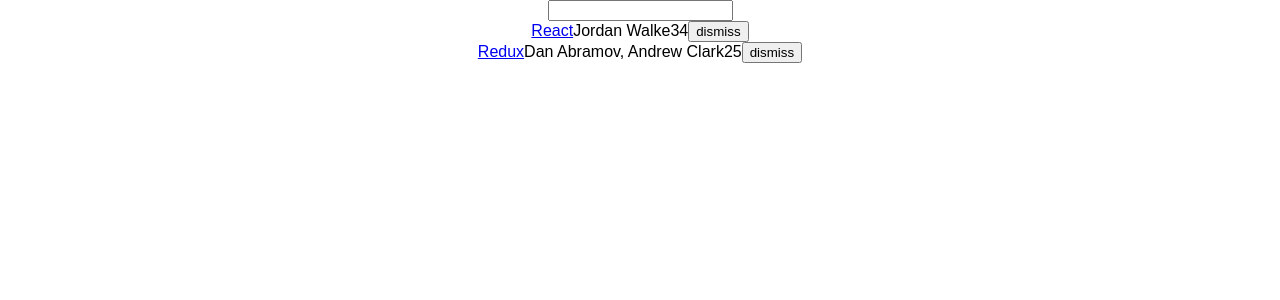
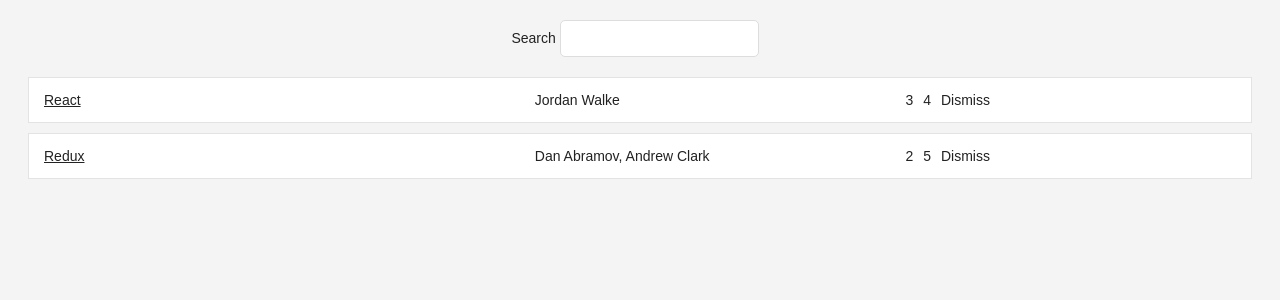
Before and after one commit to Henocks/work-react, a React (Create React App) app: page / in a window 1280 px wide. Shown: the top 300 px of the page. Built offline with nearby package versions, Linux system fonts and the light colour scheme.

Commit message:
Project&Function dome

```diff
--- a/src/App.css
+++ b/src/App.css
@@ -1,28 +1,63 @@
-.App {
+.page {
+  margin: 20px;
+}
+
+.interactions {
   text-align: center;
 }
 
-.App-logo {
-  animation: App-logo-spin infinite 20s linear;
-  height: 80px;
+.table {
+  margin: 20px 0;
 }
 
-.App-header {
-  background-color: #222;
-  height: 150px;
-  padding: 20px;
-  color: white;
+.table-header {
+  display: flex;
+  line-height: 24px;
+  font-size: 16px;
+  padding: 0 10px;
+  justify-content: space-between;
 }
 
-.App-title {
-  font-size: 1.5em;
+.table-empty {
+  margin: 200px;
+  text-align: center;
+  font-size: 16px;
 }
 
-.App-intro {
-  font-size: large;
+.table-row {
+  display: flex;
+  line-height: 24px;
+  white-space: nowrap;
+  margin: 10px 0;
+  padding: 10px;
+  background: #ffffff;
+  border: 1px solid #e3e3e3;
 }
 
-@keyframes App-logo-spin {
-  from { transform: rotate(0deg); }
-  to { transform: rotate(360deg); }
+.table-header > span {
+  overflow: hidden;
+  text-overflow: ellipsis;
+  padding: 0 5px;
 }
+
+.table-row > span {
+  overflow: hidden;
+  text-overflow: ellipsis;
+  padding: 0 5px;
+}
+
+.button-inline {
+  border-width: 0;
+  background: transparent;
+  color: inherit;
+  text-align: inherit;
+  -webkit-font-smoothing: inherit;
+  padding: 0;
+  font-size: inherit;
+  cursor: pointer;
+}
+
+.button-active {
+  border-radius: 0;
+  border-bottom: 1px solid #38BB6C;
+}
--- a/src/App.js
+++ b/src/App.js
@@ -1,6 +1,7 @@
 import React, { Component } from 'react';
 
 import './App.css';
+
 
 const list = [
   {
@@ -34,8 +35,50 @@
 }
 */
 
+const Table = ({ list, pattern, onDismiss }) =>
+  <div className="table">
+    {list.filter(isSearched(pattern)).map(item =>
+      <div key={item.objectID} className="table-row">
+        <span style={{ width: '40%' }}>
+          <a href={item.url}>{item.title}</a>
+        </span>
+        <span style={{ width: '30%' }}>
+          {item.author}
+        </span>
+        <span style={{ smallColumn }}>
+          {item.num_comments}
+        </span>
+        <span style={{ smallColumn }}>
+          {item.points}
+        </span>
+        <span style={{ smallColumn }}>
+          <Button
+            onClick={() => onDismiss(item.objectID)}
+            className="button-inline"
+          >
+            Dismiss
+          </Button>
+        </span>
+      </div>
+    )}
+  </div>
+
+
 const isSearched = (searchTerm) => item =>
-    item.title.toLowerCase().includes(searchTerm.toLowerCase());
+    item.title.includes(searchTerm);
+
+
+const largeColumn = {
+  width: '40%',
+};
+
+const midColumn = {
+  width: '30%',
+};
+
+const smallColumn = {
+  width: '10%',
+};
 
 class App extends Component {
   constructor(props) {
@@ -58,7 +101,6 @@
   }
 
   onDismiss(id) {
-
     const isNotId = item => item.objectID !== id;
     const updatedList = this.state.list.filter(isNotId);
 
@@ -74,40 +116,63 @@
   }
 */
 
-  render() {
-    //const robin = new Developer('Robin', 'Wieruch');
-    //console.log(robin.getName());
+render() {
     const { searchTerm, list } = this.state;
     return (
-      <div className="App">
-        <form>
-          <input
-            type="text"
+      <div className="page">
+        <div className="interactions">
+          <Search
             value={searchTerm}
             onChange={this.onSearchChange}
-          />
-        </form>
-        {this.state.list.filter(isSearched(this.state.searchTerm)).map(item =>
-            <div key={item.objectID}>
-              <span>
-                <a href={item.url}>{item.title}</a>
-              </span>
-              <span>{item.author}</span>
-              <span>{item.num_comments}</span>
-              <span>{item.points}</span>
-              <span>
-                <button
-                  onClick={() => this.onDismiss(item.objectID)}
-                  type="button"
-                >
-                  dismiss
-                </button>
-              </span>
-            </div>
-        )}
+          >
+            Search
+          </Search>
+        </div>
+        <Table
+          list={list}
+          pattern={searchTerm}
+          onDismiss={this.onDismiss}
+        />
       </div>
     );
   }
 }
 
+class Button extends Component {
+  render() {
+    const {
+      onClick,
+      className = '',
+      children,
+    } = this.props;
+
+    return(
+      <button
+        onClick={onClick}
+        className={className}
+        type='button'
+      >
+        {children}
+      </button>
+    );
+  }
+}
+
+class Search extends Component {
+  render() {
+    const { value, onChange, children } = this.props;
+    return (
+      <form>
+        {children} <input
+          type="text"
+          value={value}
+          onChange={onChange}
+        />
+      </form>
+    );
+  }
+}
+
+
+
 export default App;
--- a/src/index.css
+++ b/src/index.css
@@ -1,5 +1,44 @@
 body {
+  color: #222;
+  background: #f4f4f4;
+  font: 400 14px CoreSans, Arial,sans-serif;
+}
+
+a {
+  color: #222;
+}
+
+a:hover {
+  text-decoration: underline;
+}
+
+ul, li {
+  list-style: none;
+  padding: 0;
   margin: 0;
-  padding: 0;
-  font-family: sans-serif;
 }
+
+input {
+  padding: 10px;
+  border-radius: 5px;
+  outline: none;
+  margin-right: 10px;
+  border: 1px solid #dddddd;
+}
+
+button {
+  padding: 10px;
+  border-radius: 5px;
+  border: 1px solid #dddddd;
+  background: transparent;
+  color: #808080;
+  cursor: pointer;
+}
+
+button:hover {
+  color: #222;
+}
+
+*:focus {
+  outline: none;
+}
```
